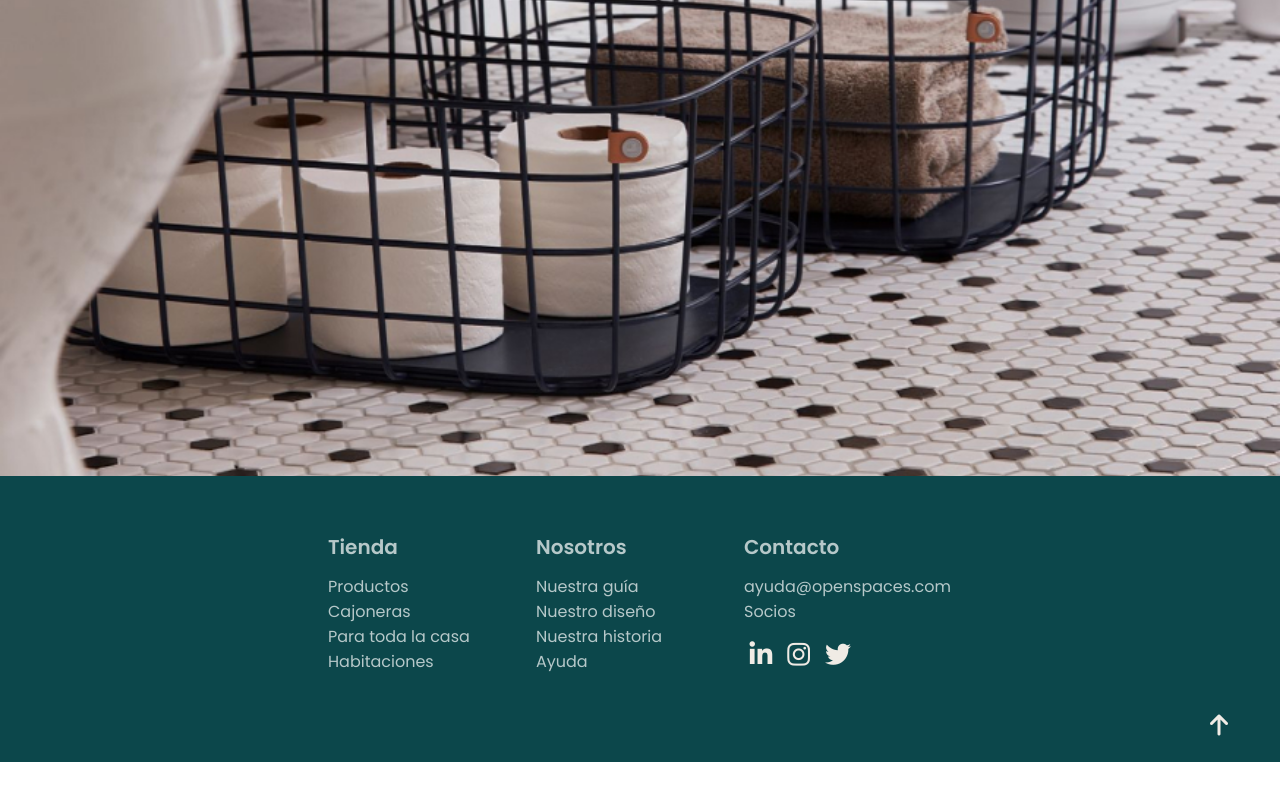
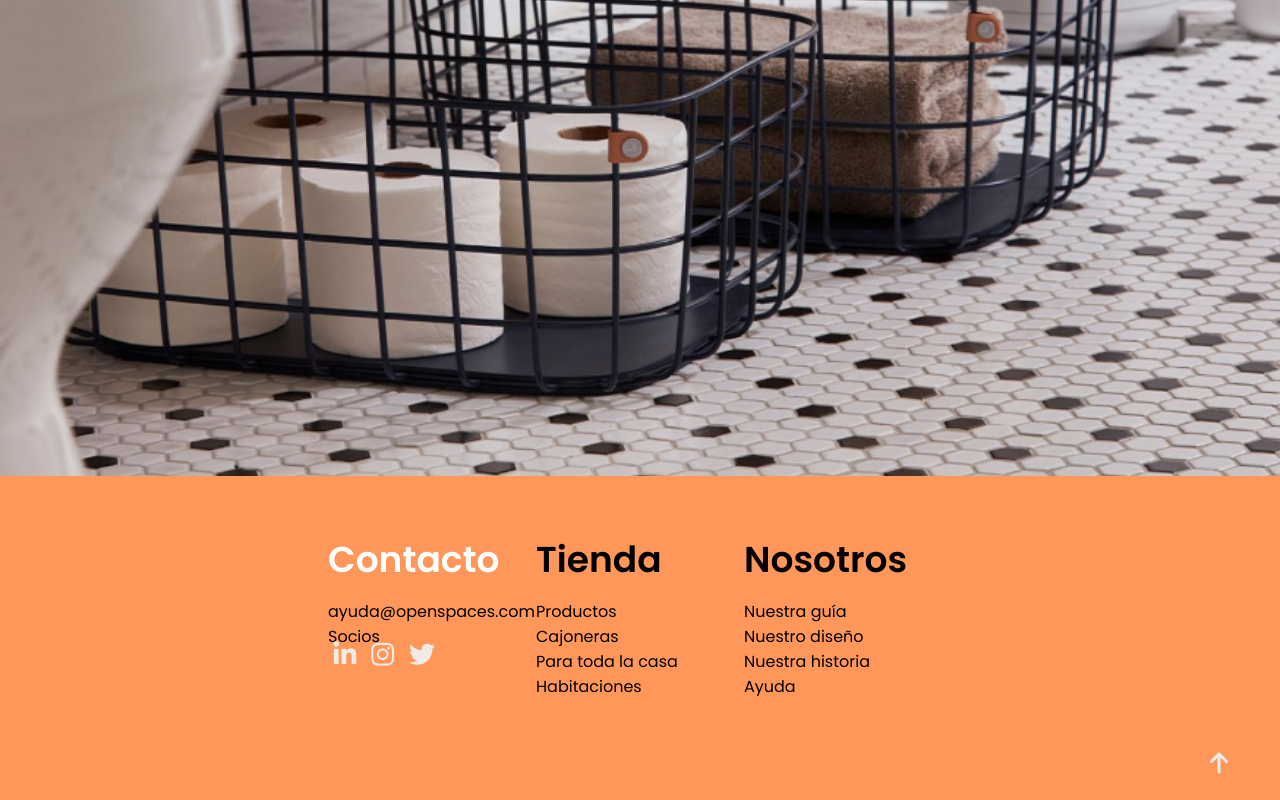
Before and after one commit to Adalab/modulo-1-evaluacion-final-vvarona, a website: page docs/index.html in a window 1280 px wide. Shown: the part 2850-3650 px from the top of the page. Before the commit the page ends 3612 px from the top, so only its background shows below. Drawn offline with nearby package versions, Linux system fonts and the light colour scheme; files that its build step writes are made by us from their sources.

Commit message:
add new footer

```diff
--- a/src/scss/pages/_index.scss
+++ b/src/scss/pages/_index.scss
@@ -240,7 +240,7 @@ html {
 // Footer
 
 .footer {
-  background-color: $color-main;
+  background-color: $color-secondary;
   display: flex;
   align-items: center;
   justify-content: center;
@@ -257,19 +257,19 @@ html {
   }
   & ul {
     width: 208px;
-    height: 132px;
+    margin-bottom: 45px;
   }
   & li {
     list-style: none;
   }
   &-title {
-    @include footer-titles;
+    @include titles (left, black);
     margin-bottom: 12px;
   }
   & a {
     text-decoration: none;
 
-    @include text(left, $color-footer-text);
+    @include text(left,  black);
     &:hover{
       opacity: 70%;
     }
@@ -286,8 +286,19 @@ html {
   &-text {
     @include text(left, $color-footer-text);
   }
+
   &-contact{
     position: relative;
+    order: 0;
+    & .footer-title {
+      color: white;
+    }
+  }
+  &-store{
+    order: 1;
+  }
+  &-about{
+    order: 2;
   }
   &-socials {
     position: absolute;
```
